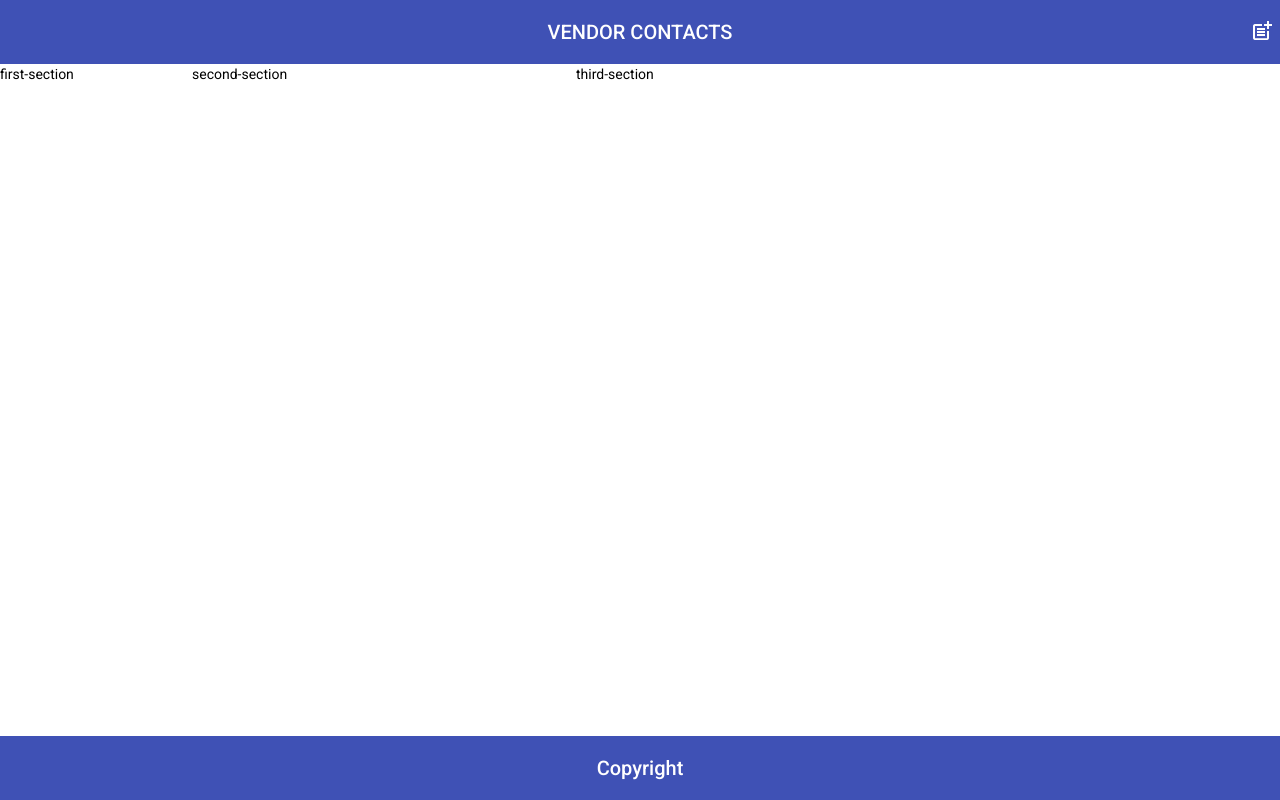
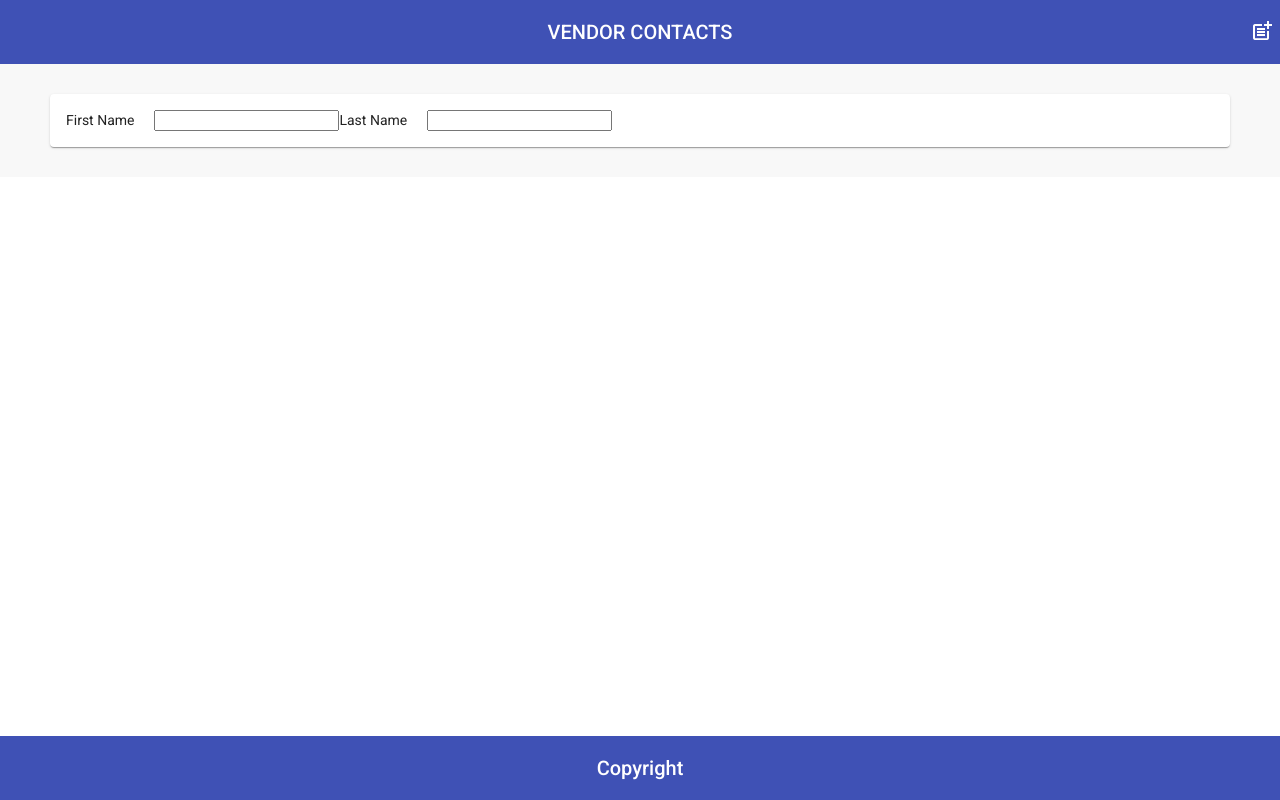
Before and after one commit to guggg/CBX_Assignment, an Angular app: page /home in a window 1280 px wide. Built offline with nearby package versions, Linux system fonts and the light colour scheme.

Commit message:
我不知道我做了三小

```diff
--- a/src/app/app.module.ts
+++ b/src/app/app.module.ts
@@ -1,29 +1,36 @@
-import { NgModule } from '@angular/core';
+import { NgModule } from "@angular/core";
 
-import { NoopAnimationsModule } from '@angular/platform-browser/animations';
-import { AppRoutingModule } from './app-routing.module';
-import { AppComponent } from './app.component';
-import { LayoutModule } from './layout/layout.module';
-import { HomeComponent } from './modules/home/home.component';
-import { PagenotfoundComponent } from './modules/pagenotfound/pagenotfound.component';
-import { SharedModule } from './shared/shared/shared.module';
-import { BREAKPOINT } from '@angular/flex-layout';
+import { NoopAnimationsModule } from "@angular/platform-browser/animations";
+import { AppRoutingModule } from "./app-routing.module";
+import { AppComponent } from "./app.component";
+import { LayoutModule } from "./layout/layout.module";
+import { HomeComponent } from "./modules/home/home.component";
+import { PagenotfoundComponent } from "./modules/pagenotfound/pagenotfound.component";
+import { SharedModule } from "./shared/shared.module";
+import { BREAKPOINT } from "@angular/flex-layout";
 
 const COMPONENTS: any[] = [AppComponent, HomeComponent, PagenotfoundComponent];
 
-const PRINT_BREAKPOINTS = [{
-  alias: 'xs.print',
-  suffix: 'XsPrint',
-  mediaQuery: 'print and (max-width: 297px)',
-  overlapping: false,
-  priority: 1001 // Needed if overriding the default print breakpoint
-}];
+const PRINT_BREAKPOINTS = [
+  {
+    alias: "sm",
+    mediaQuery: "screen and (max-width: 768px)",
+    overlapping: false,
+    priority: 1001,
+  },
+  {
+    alias: "lg",
+    mediaQuery: "screen and (max-width: 1280px)",
+    overlapping: false,
+    priority: 1001,
+  },
+];
 
 @NgModule({
   declarations: [...COMPONENTS],
   imports: [SharedModule, AppRoutingModule, NoopAnimationsModule, LayoutModule],
   providers: [
-    { provide: BREAKPOINT, useValue: PRINT_BREAKPOINTS, multi: true },
+    // { provide: BREAKPOINT, useValue: PRINT_BREAKPOINTS, multi: true },
   ],
   bootstrap: [AppComponent],
 })
--- a/src/app/layout/layout.module.ts
+++ b/src/app/layout/layout.module.ts
@@ -1,5 +1,5 @@
 import { NgModule } from '@angular/core';
-import { SharedModule } from './../shared/shared/shared.module';
+import { SharedModule } from '../shared/shared.module';
 import { FooterComponent } from './footer/footer.component';
 import { HeaderComponent } from './header/header.component';
 import { LayoutComponent } from './layout.component';
--- a/src/app/modules/home/home.component.html
+++ b/src/app/modules/home/home.component.html
@@ -1,7 +1,24 @@
-<div class="bounds">
-  <div class="content" fxLayout="row" fxLayout.xs="column" fxFlexFill>
-    <div fxFlex="15" class="sec1" fxFlex.xs="55">first-section</div>
-    <div fxFlex="30" class="sec2">second-section</div>
-    <div fxFlex="55" class="sec3" fxFlex.xs="15">third-section</div>
-  </div>
+<div class="container">
+  <mat-card>
+    <div
+      fxLayout="row"
+      fxLayout.xs="column"
+      fxLayoutAlign="space-around center"
+      fxFlex="50%"
+      fxFlex.gt-sm="25%"
+    >
+      <div fxLayout="row" class="form-group">
+        <div class="form-label">First Name</div>
+        <div class="form-control">
+          <input type="text" />
+        </div>
+      </div>
+      <div fxLayout="row" class="form-group">
+        <div class="form-label">Last Name</div>
+        <div class="form-control">
+          <input type="text" />
+        </div>
+      </div>
+    </div>
+  </mat-card>
 </div>
--- a/src/app/modules/home/home.component.scss
+++ b/src/app/modules/home/home.component.scss
@@ -0,0 +1,6 @@
+@import "src/assets/scss/settings.scss";
+
+.container {
+  background-color: $background-gray;
+  padding: 30px 50px;
+}
--- /dev/null
+++ b/src/app/shared/shared.module.ts
@@ -0,0 +1,18 @@
+import { NgModule } from "@angular/core";
+import { CommonModule } from "@angular/common";
+import { RouterModule } from "@angular/router";
+import { MatToolbarModule } from "@angular/material/toolbar";
+import { MatIconModule } from "@angular/material/icon";
+import { FlexLayoutModule } from "@angular/flex-layout";
+import { MatCardModule } from "@angular/material/card";
+
+const modules: any[] = [CommonModule, RouterModule, FlexLayoutModule];
+
+const MATERIAL_MODULES = [MatToolbarModule, MatIconModule, MatCardModule];
+
+@NgModule({
+  declarations: [],
+  imports: [...modules, ...MATERIAL_MODULES],
+  exports: [...modules, ...MATERIAL_MODULES],
+})
+export class SharedModule {}
--- a/src/app/shared/shared/shared.module.ts
+++ /dev/null
@@ -1,17 +0,0 @@
-import { NgModule } from '@angular/core';
-import { CommonModule } from '@angular/common';
-import { RouterModule } from '@angular/router';
-import { MatToolbarModule } from '@angular/material/toolbar';
-import { MatIconModule } from '@angular/material/icon';
-import { FlexLayoutModule } from '@angular/flex-layout';
-
-const modules: any[] = [CommonModule, RouterModule, FlexLayoutModule];
-
-const MATERIAL_MODULES = [MatToolbarModule, MatIconModule];
-
-@NgModule({
-  declarations: [],
-  imports: [...modules, ...MATERIAL_MODULES],
-  exports: [...modules, ...MATERIAL_MODULES],
-})
-export class SharedModule {}
--- /dev/null
+++ b/src/assets/scss/settings.scss
@@ -0,0 +1 @@
+$background-gray: #F8F8F8
--- a/src/styles.scss
+++ b/src/styles.scss
@@ -17,3 +17,10 @@ mat-icon {
 button {
   cursor: pointer;
 }
+
+.form-group {
+  > .form-label {
+    margin-right: 20px;
+    white-space: nowrap;
+  }
+}
```
